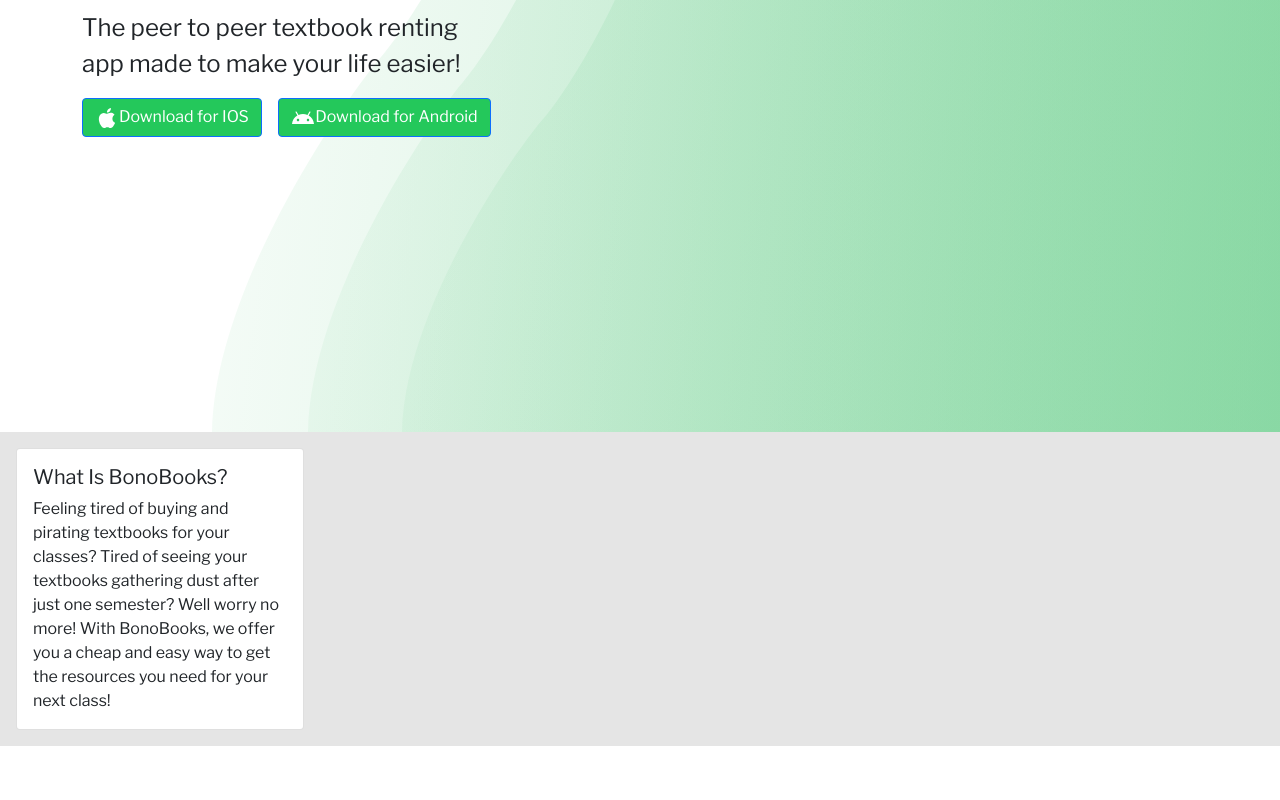
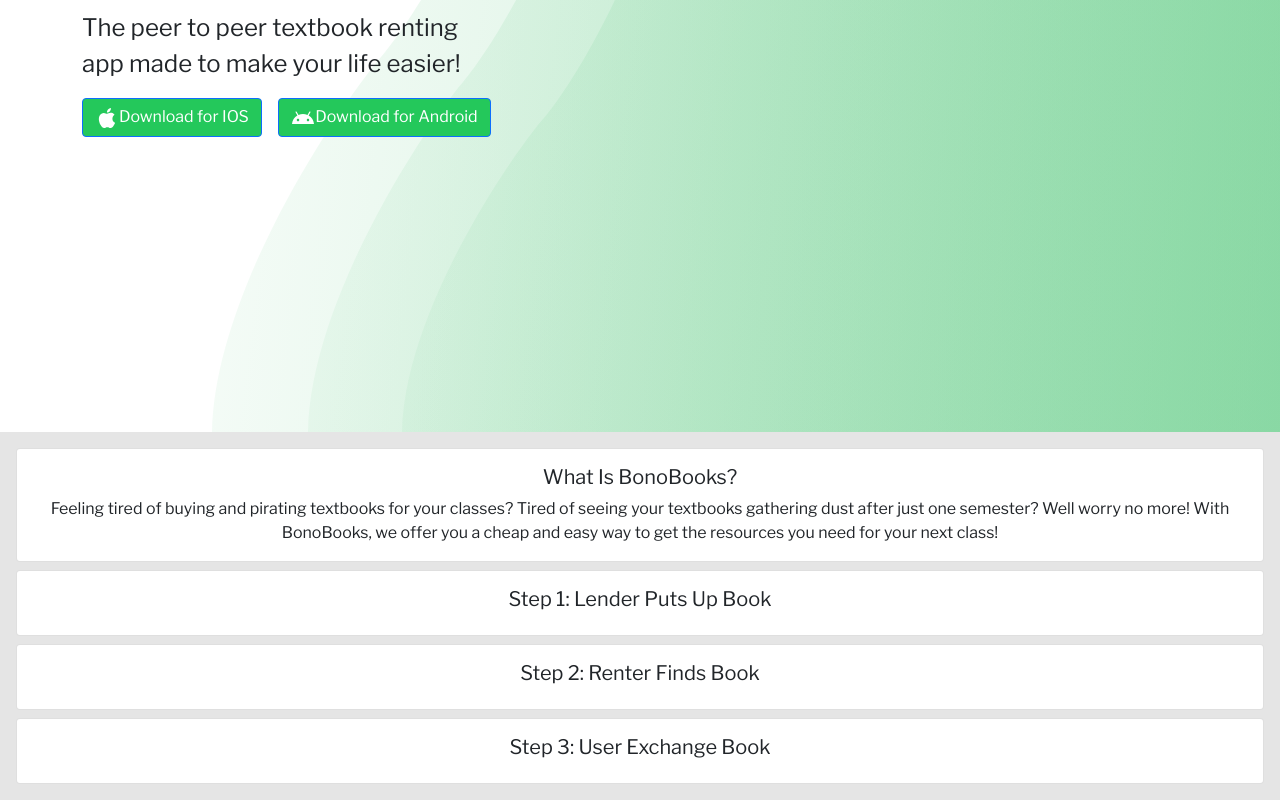
Before and after one commit to BonoBooksApp/BonoBooks-Site, a Next.js app: page / in a window 1280 px wide. Shown: the part 286-1086 px from the top of the page. Before the commit the page ends 1032 px from the top, so only its background shows below. Built offline with nearby package versions, Linux system fonts and the light colour scheme.

Commit message:
Added info cards

```diff
--- a/pages/index.js
+++ b/pages/index.js
@@ -60,7 +60,7 @@
 
       <section id="about">
         <div className={style.about}>
-        <Card style={{ width: '18rem' }}>
+        <Card style={{ width: '100%', textAlign:'center'}}>
           <Card.Body>
             <Card.Title className={style.cardTitle}>What Is BonoBooks?</Card.Title>
             <Card.Text>
@@ -71,6 +71,33 @@
             </Card.Text>
           </Card.Body>
         </Card>
+
+        <Card style={{ width: '100%', textAlign:'center', margin: '0.5rem 0rem' }}>
+          <Card.Body>
+            <Card.Title>Step 1: Lender Puts Up Book</Card.Title>
+            <Card.Text>
+
+            </Card.Text>
+          </Card.Body>
+        </Card>
+
+        <Card style={{ width: '100%', textAlign:'center', margin: '0.5rem 0rem'}}>
+          <Card.Body>
+            <Card.Title>Step 2: Renter Finds Book</Card.Title>
+            <Card.Text>
+
+            </Card.Text>
+          </Card.Body>
+        </Card>
+
+        <Card style={{ width: '100%', textAlign:'center', marginTop: '0.5rem'}}>
+          <Card.Body>
+            <Card.Title>Step 3: User Exchange Book</Card.Title>
+            <Card.Text>
+
+            </Card.Text>
+          </Card.Body>
+        </Card>
         </div>
       </section>
 
--- a/styles/index.module.css
+++ b/styles/index.module.css
@@ -91,7 +91,7 @@
 }
 
 .cardTitle {
-
+    text-align: center;
 }
 
 /* Small devices (portrait tablets and large phones, 600px and up) */
```
